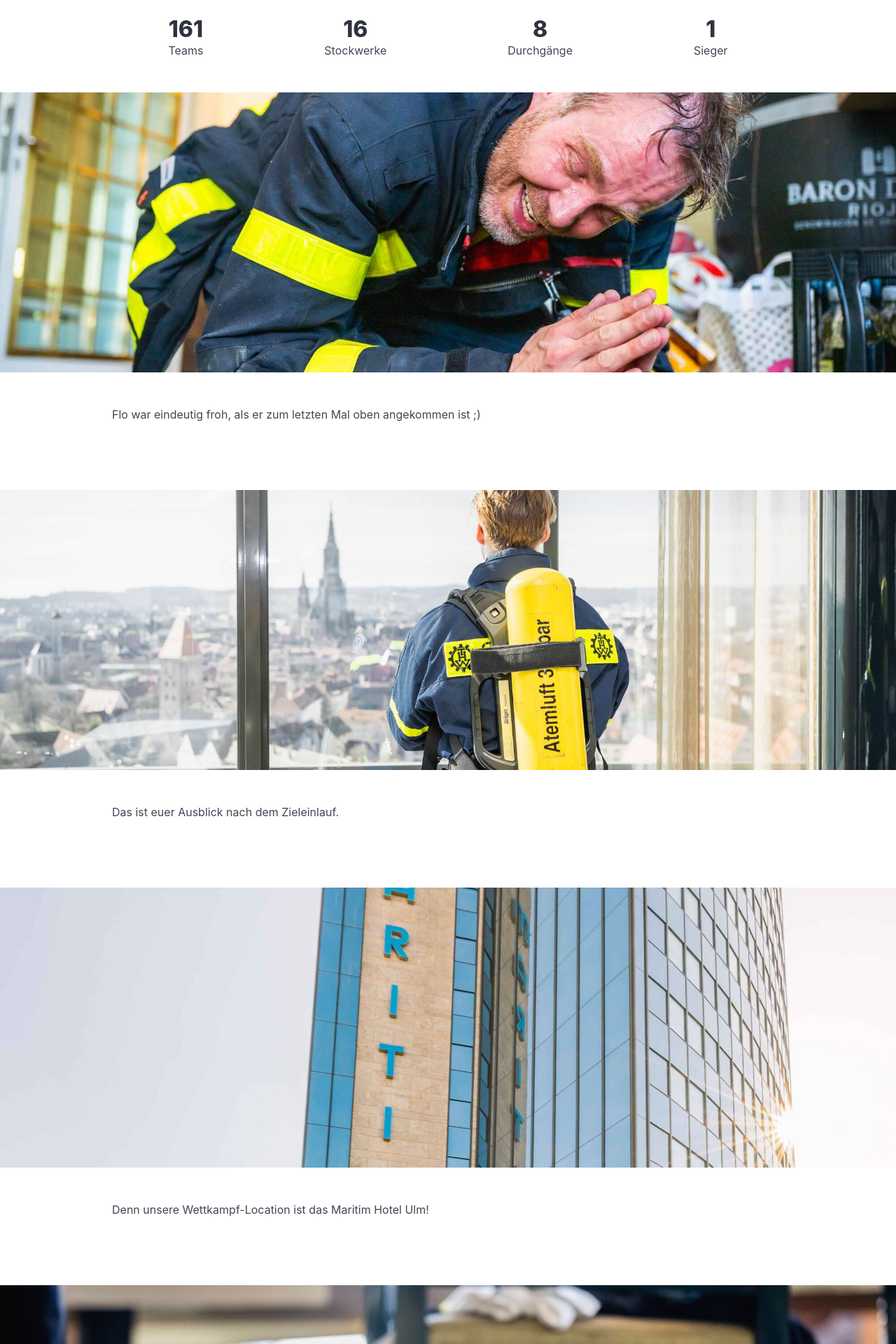
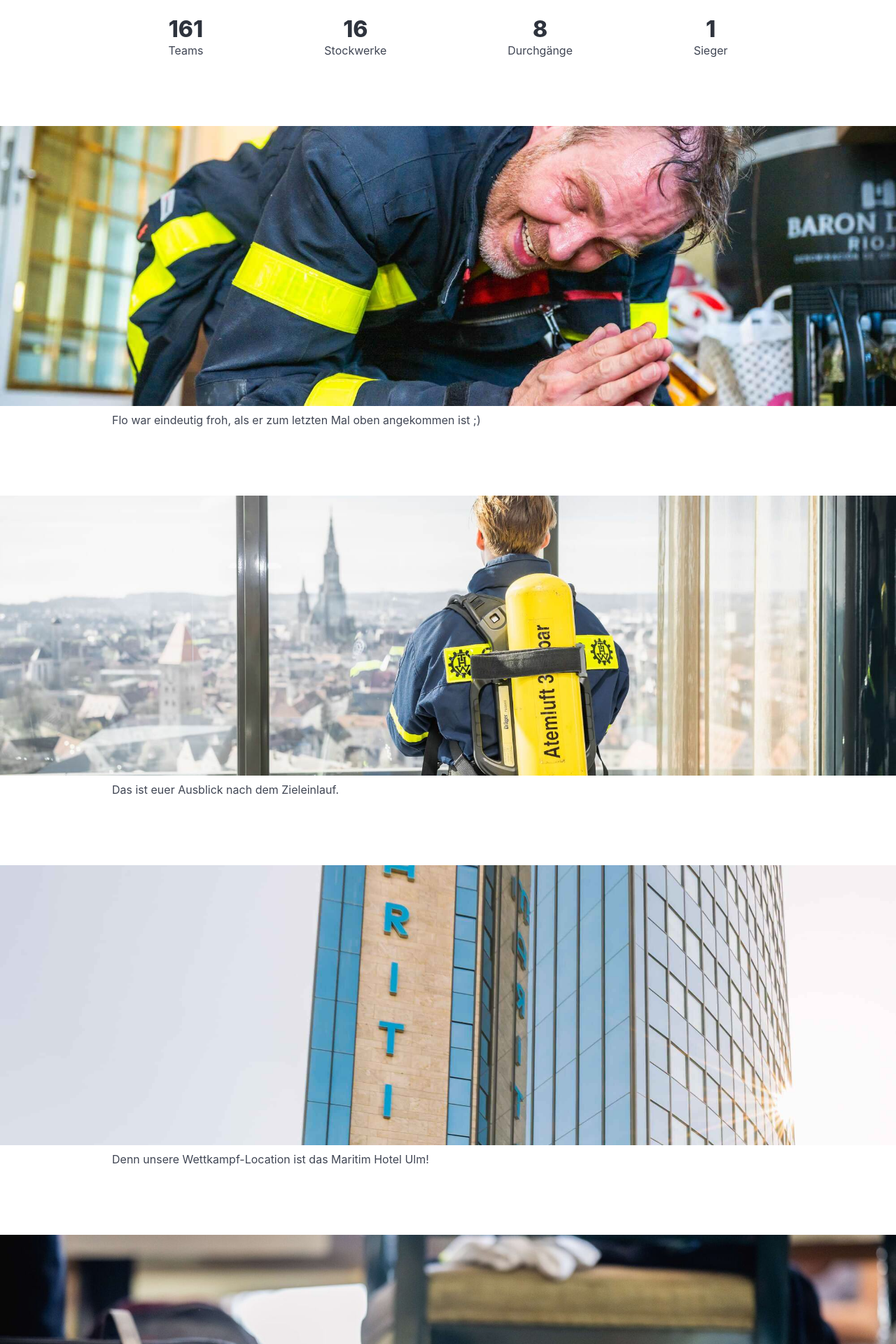
Before and after one commit to steffkes/schachmatt-ulm, a Nuxt app: page / in a window 1280 px wide. Shown: the part 520-2440 px from the top of the page at 70% size. Built offline with nearby package versions, Linux system fonts and the light colour scheme.

Commit message:
move caption closer to image

```diff
--- a/app.vue
+++ b/app.vue
@@ -55,8 +55,8 @@
     </div>
   </section>
 
-  <section
-    class="section"
+  <div
+    class="mt-6"
     style="
       min-height: 50vh;
       background-image: url(/images/P10003192560.jpg);
@@ -64,9 +64,9 @@
       background-position: 75% 50%;
       background-attachment: fixed;
     "
-  ></section>
+  ></div>
 
-  <section class="section">
+  <section class="section pt-2">
     <div class="container is-max-desktop">
       <p>
         Flo war eindeutig froh, als er zum letzten Mal oben angekommen ist ;)
@@ -74,8 +74,8 @@
     </div>
   </section>
 
-  <section
-    class="section mt-6"
+  <div
+    class="mt-6"
     style="
       min-height: 50vh;
       background-image: url(/images/P10003192586.jpg);
@@ -83,16 +83,16 @@
       background-position: 45% 50%;
       background-attachment: fixed;
     "
-  ></section>
+  ></div>
 
-  <section class="section">
+  <section class="section pt-2">
     <div class="container is-max-desktop">
       <p>Das ist euer Ausblick nach dem Zieleinlauf.</p>
     </div>
   </section>
 
-  <section
-    class="section mt-6"
+  <div
+    class="mt-6"
     style="
       min-height: 50vh;
       background-image: url(/images/P10003192613.jpg);
@@ -100,16 +100,16 @@
       background-position: 85% 50%;
       background-attachment: fixed;
     "
-  ></section>
+  ></div>
 
-  <section class="section">
+  <section class="section pt-2">
     <div class="container is-max-desktop">
       <p>Denn unsere Wettkampf-Location ist das Maritim Hotel Ulm!</p>
     </div>
   </section>
 
-  <section
-    class="section mt-6"
+  <div
+    class="mt-6"
     style="
       min-height: 75vh;
       background-image: url(/images/P10003192583.jpg);
@@ -117,7 +117,7 @@
       background-position: 75% 50%;
       background-attachment: fixed;
     "
-  ></section>
+  ></div>
 
   <footer class="footer">
     <div class="content has-text-centered">
```
